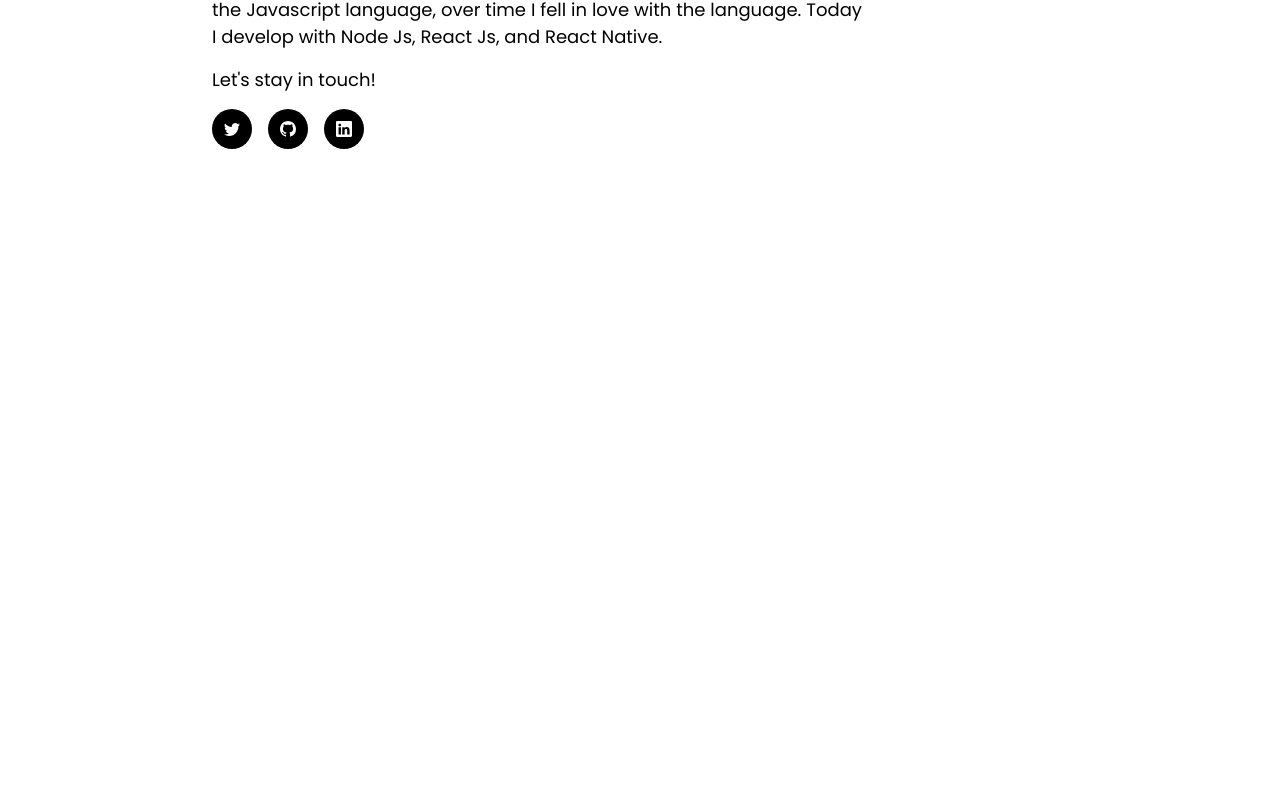
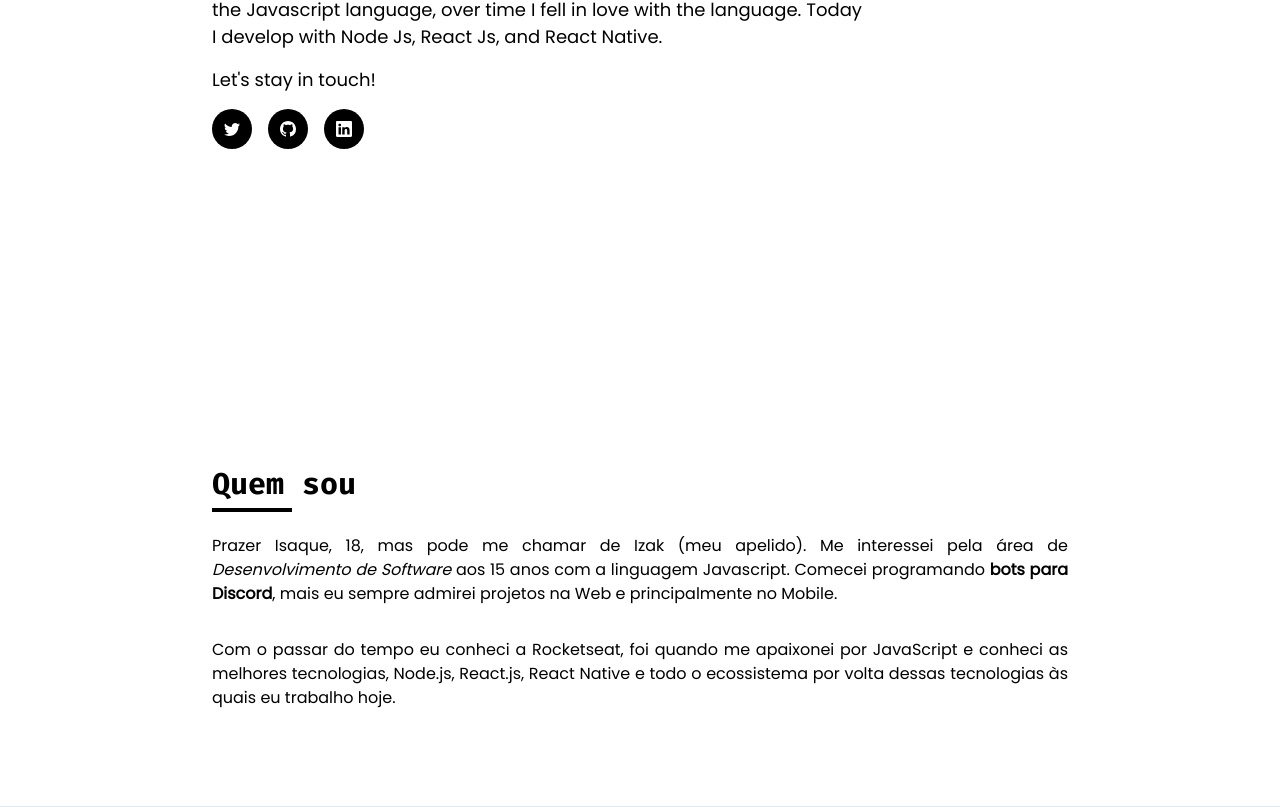
Before and after one commit to izakdvlpr/website, a Next.js app: page / in a window 1280 px wide. Shown: the part 421-1228 px from the top of the page. Before the commit the page ends 800 px from the top, so only its background shows below. Built offline with nearby package versions, Linux system fonts and the light colour scheme.

Commit message:
create about component

```diff
--- /dev/null
+++ b/src/components/organisms/About.tsx
@@ -0,0 +1,52 @@
+import { Box, Flex, Heading, Text } from '@chakra-ui/react';
+
+export function About(): JSX.Element {
+  return (
+    <Box id="about" borderBottomWidth="1px">
+      <Flex
+        w="100%"
+        maxW={1240}
+        px={{ base: 10, md: 48 }}
+        m="6rem auto"
+        flexDir="column"
+        gap={8}
+      >
+        <Heading
+          as="h3"
+          size="lg"
+          position="relative"
+          sx={{
+            '&:after': {
+              'width': '80px',
+              'height': '4px',
+              'margin-right': '1rem',
+              'position': 'absolute',
+              'content': '""',
+              'bottom': '-10px',
+              'display': 'block',
+              'backgroundColor': 'black',
+            },
+          }}
+        >
+          Quem sou
+        </Heading>
+
+        <Text as="p" fontFamily="Poppins" textAlign="justify">
+          Prazer Isaque, 18, mas pode me chamar de Izak (meu apelido). Me
+          interessei pela área de{' '}
+          <Text as="i">Desenvolvimento de Software</Text> aos 15 anos com a
+          linguagem Javascript. Comecei programando{' '}
+          <Text as="strong">bots para Discord</Text>, mais eu sempre admirei
+          projetos na Web e principalmente no Mobile.
+        </Text>
+
+        <Text as="p" fontFamily="Poppins" textAlign="justify">
+          Com o passar do tempo eu conheci a Rocketseat, foi quando me apaixonei
+          por JavaScript e conheci as melhores tecnologias, Node.js, React.js,
+          React Native e todo o ecossistema por volta dessas tecnologias às
+          quais eu trabalho hoje.
+        </Text>
+      </Flex>
+    </Box>
+  );
+}
--- a/src/components/organisms/Main.tsx
+++ b/src/components/organisms/Main.tsx
@@ -1,6 +1,7 @@
 import { Header } from '@components/molecules/Header';
 import { DefaultLayout } from '@components/templates/DefaultLayout';
 
+import { About } from './About';
 import { Home } from './Home';
 
 export function Main(): JSX.Element {
@@ -9,6 +10,7 @@ export function Main(): JSX.Element {
       <Header />
 
       <Home />
+      <About />
     </DefaultLayout>
   );
 }
```
Also changed, not shown: public/images/profile.jpeg (added).
